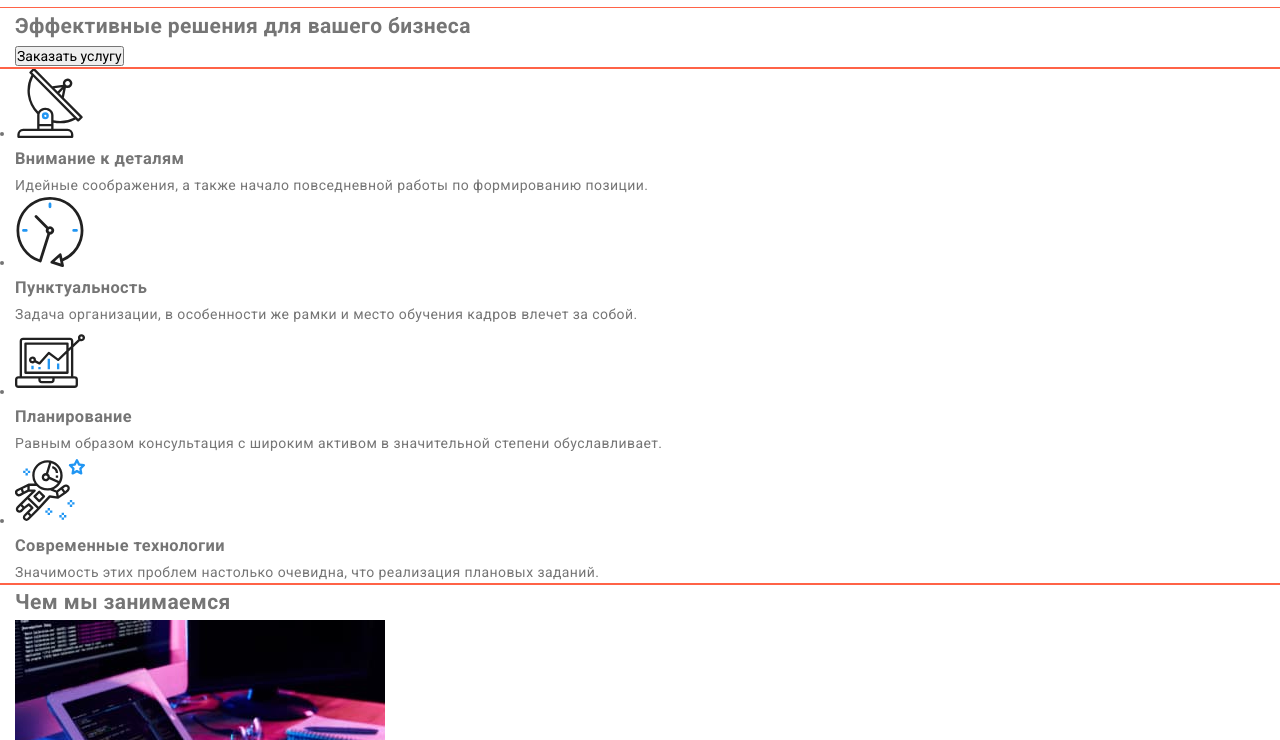
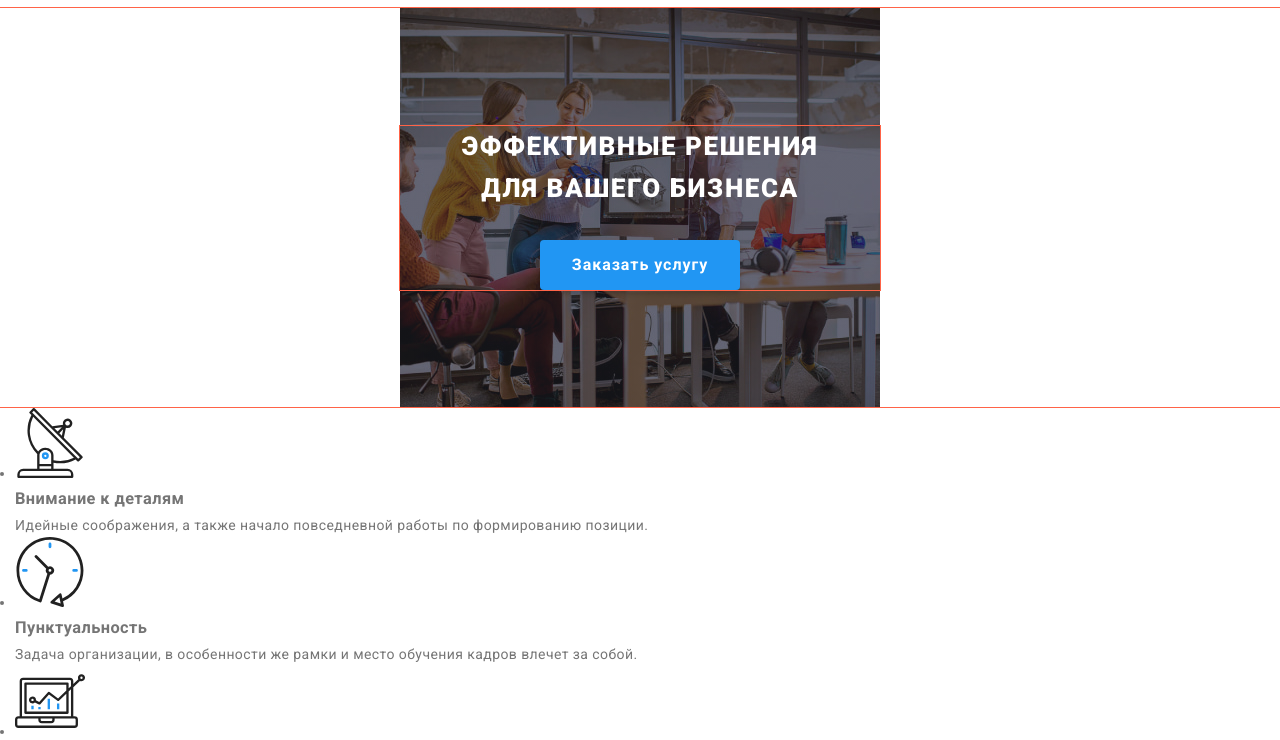
Before and after one commit to MEvgeniy21/goit-markup-hw-08, a plain HTML site: page index.html in a window 1280 px wide. Shown: the part 53-793 px from the top of the page. Drawn offline with nearby package versions, Linux system fonts and the light colour scheme.

Commit message:
сделанный hero

```diff
--- /dev/null
+++ b/sass/components/common/_btn.scss
@@ -0,0 +1,18 @@
+/* Общие свойства кнопок */
+.btn {
+  @include flex-position();
+  width: 200px;
+  height: 50px;
+  @include font(inherit, 700, 16px, 30px, 0.06em);
+  color: $primary-color;
+  background-color: $activated-color;
+  box-shadow: 0px 4px 4px rgba(0, 0, 0, 0.15);
+  border: none;
+  border-radius: 4px;
+
+  transition: background-color 250ms $primary-cubic-bezier;
+  &:hover,
+  &:focus {
+    background-color: $button-hover-color;
+  }
+}
--- /dev/null
+++ b/sass/layout/_hero.scss
@@ -0,0 +1,43 @@
+/* секция герой */
+.hero {
+  max-width: 480px;
+  // max-width: 1600px;
+  margin-left: auto;
+  margin-right: auto;
+  padding-top: 118px;
+  padding-bottom: 118px;
+  //   padding-top: 200px;
+  //   padding-bottom: 200px;
+
+  background-color: $hero-bg-color;
+  background-image: linear-gradient($hero-overlay-color, $hero-overlay-color),
+    url(../images/hero/hero-480.jpg);
+  background-repeat: no-repeat;
+  background-position: center;
+  background-size: cover;
+
+  text-align: center;
+
+  @media (min-device-pixel-ratio: 2), (min-resolution: 192dpi), (min-resolution: 2dppx) {
+    background-image: linear-gradient($hero-overlay-color, $hero-overlay-color),
+      url(../images/hero/hero-480@2x.jpg);
+  }
+}
+
+.hero__title {
+  // width: 360px;
+  //   width: 696px;
+  // margin-left: auto;
+  // margin-right: auto;
+  margin-bottom: 30px;
+  padding: 0 45px;
+  @include font(null, 900, 26px, 42px, 0.06em);
+  //   font-size: 44px;
+  text-transform: uppercase;
+  color: $primary-color;
+}
+
+.hero__btn {
+  margin-left: auto;
+  margin-right: auto;
+}
--- a/sass/main.scss
+++ b/sass/main.scss
@@ -9,5 +9,7 @@
 @import './components/common/logo';
 @import './components/common/navigation';
 @import './components/list/social-list';
+@import './components/common/btn';
 
 @import './layout/header';
+@import './layout/hero';
```
Also changed, not shown: css/main.css, css/main.min.css, images/hero/hero-480.jpg (added), images/hero/hero-480@2x.jpg (added), 2 other files.
